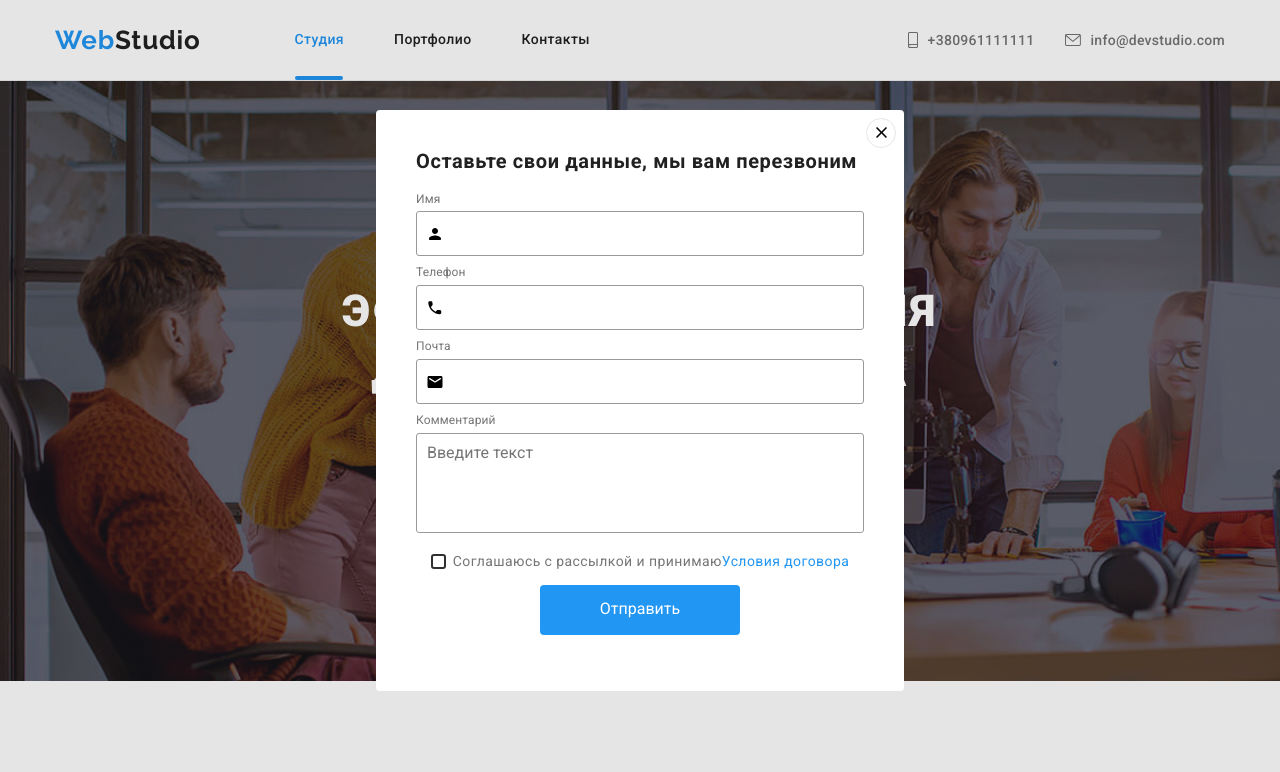
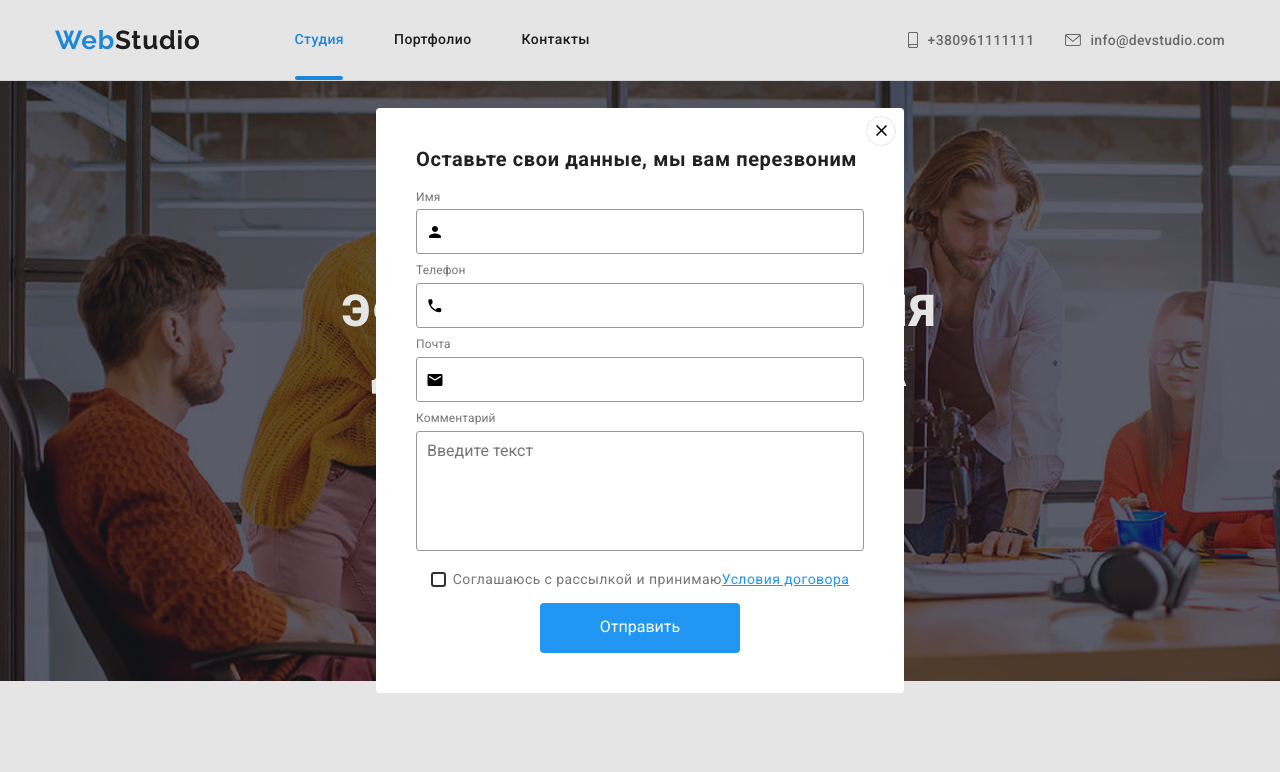
Before and after one commit to MOLO4KOO/goit-markup-hw-06, a plain HTML site: page index.html in a window 1280 px wide. Both pictures are taken after a click on the button "Заказать услугу". Shown: the top 772 px of the page. Drawn offline with nearby package versions, Linux system fonts and the light colour scheme.

Commit message:
homework 5

```diff
--- a/css/styles.css
+++ b/css/styles.css
@@ -1098,7 +1098,7 @@ background-color: #2F303A;
   }
   .modal-input-text {
     width: 100%;
-    height: 100px;
+    height: 120px;
     border-radius: 3px;
     resize: none;
     border: 1px solid #999999;
@@ -1106,6 +1106,9 @@ background-color: #2F303A;
     padding: 10px;
     display: block;
   }
+
+
+
   .modal-btn {
     display: block;
     margin: 0 auto;
@@ -1137,6 +1140,7 @@ background-color: #2F303A;
   }
   .condition {
     color: #2196f3;;
+    text-decoration-line: underline;
   }
   .modal-btn {
     background-color: var(--theme-color);
@@ -1195,6 +1199,8 @@ background-color: #2F303A;
 box-sizing: border-box;
 filter: drop-shadow(0px 4px 4px rgba(0, 0, 0, 0.15));
 border-radius: 4px;
+color: #FFFFFF;
+
 
 }
 
--- a/index.html
+++ b/index.html
@@ -537,7 +537,7 @@
           </div>
           <div class="text-box">
             <label for="user-text" class="input-label" >Комментарий</label>
-            <textarea name="user-text" id="user-text" class="modal-input-text" placeholder="Введите текст"></textarea>
+            <textarea name="user-text" id="user-text" class="modal-input-text modal-input" placeholder="Введите текст"></textarea>
           </div>
           <input type="checkbox" id="modal-checkbox" class="modal-checkbox visually-hidden">
           <label for="modal-checkbox" class="check-text">
@@ -548,7 +548,7 @@
                                 ></use>
                             </svg>
                         </span>
-                        Соглашаюсь с рассылкой и принимаю <a href="" class="condition"> Условия договора</a>
+                        Соглашаюсь с рассылкой и принимаю <a href="" class="condition">Условия договора</a>
                       </label>
                       <button type="submit" class="btn modal-btn">
                         Отправить
```
